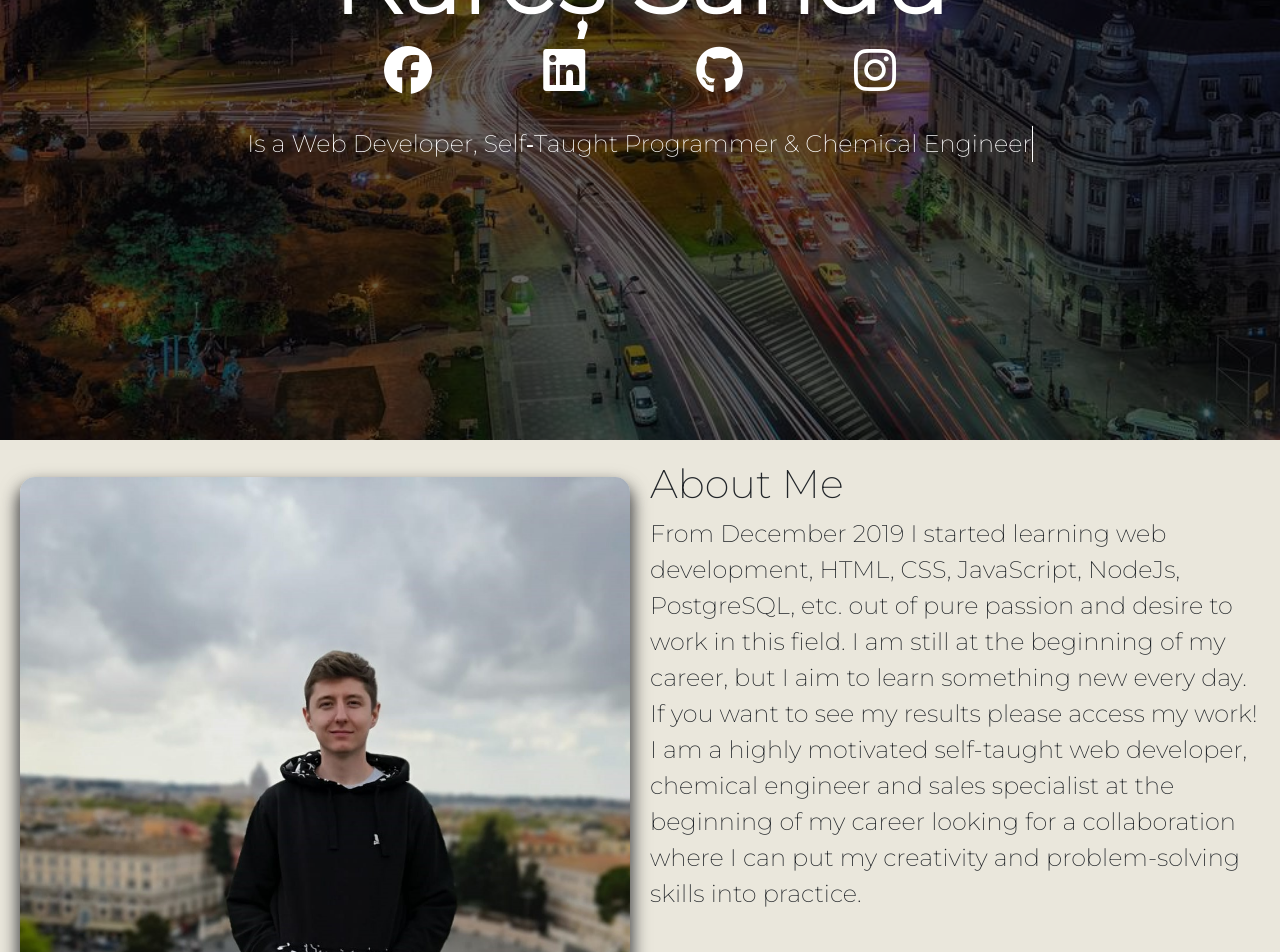
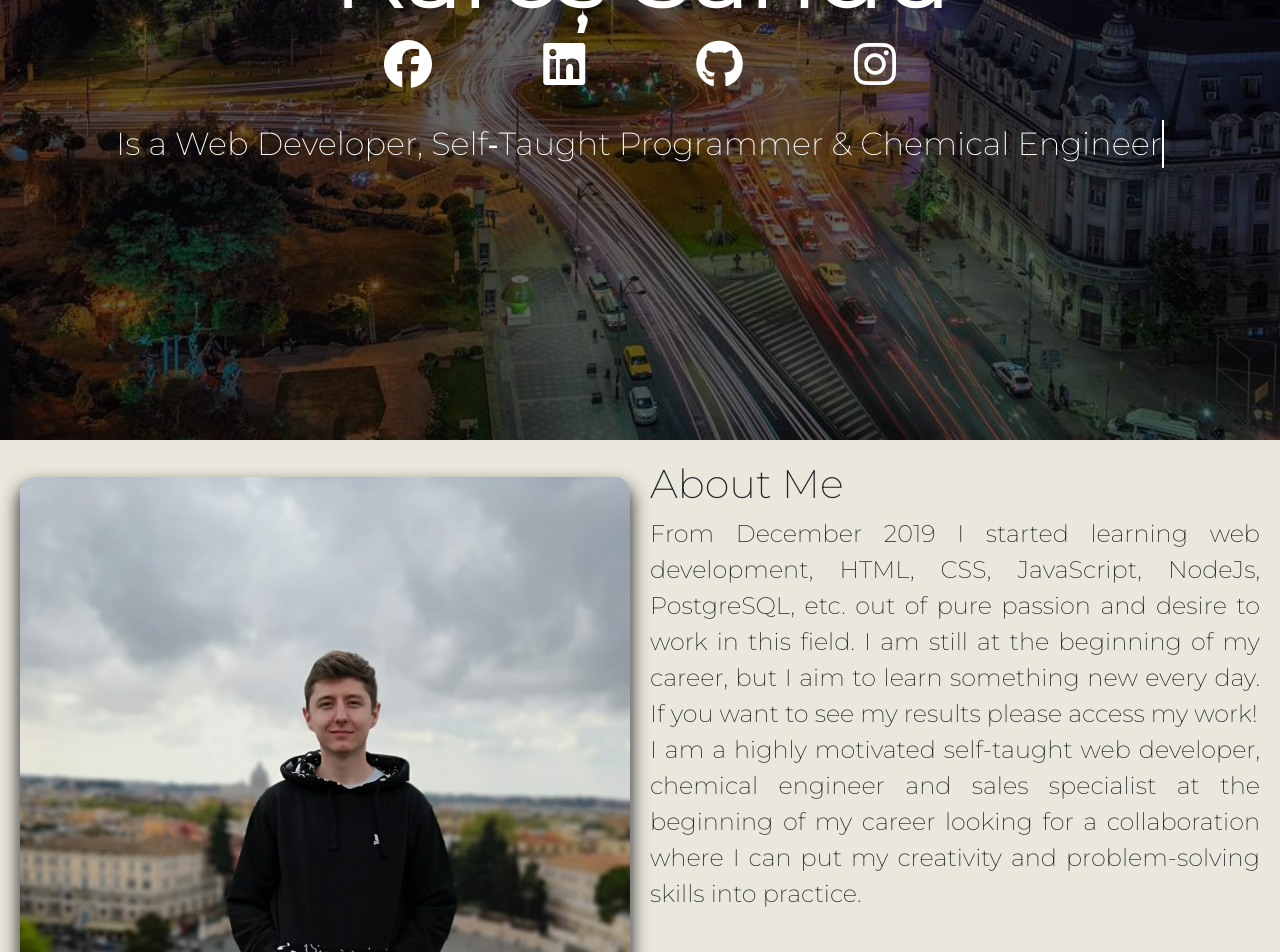
Before and after one commit to RaresSanduConstantin/portofoliu, a React (Create React App) app: page / in a window 1280 px wide. Shown: the part 360-1312 px from the top of the page. Built offline with nearby package versions, Linux system fonts and the light colour scheme.

Commit message:
mici ajustari

```diff
--- a/src/components/Description/Description.css
+++ b/src/components/Description/Description.css
@@ -25,6 +25,7 @@
   display: flex;
   flex-direction: column;
   width: 100%;
+  text-align: justify;
 }
 
 .text h1 {
--- a/src/components/Header/Header.css
+++ b/src/components/Header/Header.css
@@ -42,7 +42,7 @@ p {
 
 .descriere {
   color: white;
-  font-size: 1.5em;
+  font-size: 2em !important;
   display: flex;
 }
 
--- a/src/pages/Contact/Contact.css
+++ b/src/pages/Contact/Contact.css
@@ -401,9 +401,13 @@ textarea.input100 {
   transition: opacity ease-in-out 0.35s;
 }
 
-@media (max-width: 992px) {
+@media (max-width: 600px) {
   .alert-validate::before {
     visibility: visible;
     opacity: 1;
   }
+
+  .contact100-form-title {
+    font-size: 18px;
+  }
 }
--- a/src/pages/WorkPage/Work.css
+++ b/src/pages/WorkPage/Work.css
@@ -104,6 +104,18 @@ a:hover {
     flex-direction: column;
   }
 
+  .btn-link1 {
+    display: flex;
+    flex-direction: column;
+
+    text-align: center;
+  }
+
+  /* .btn-link1 > a {
+    font-size: 12px !important;
+    padding: 8px;
+  } */
+
   .Tilt {
     /* margin-top: 0;
     padding-top: 0; */
```
